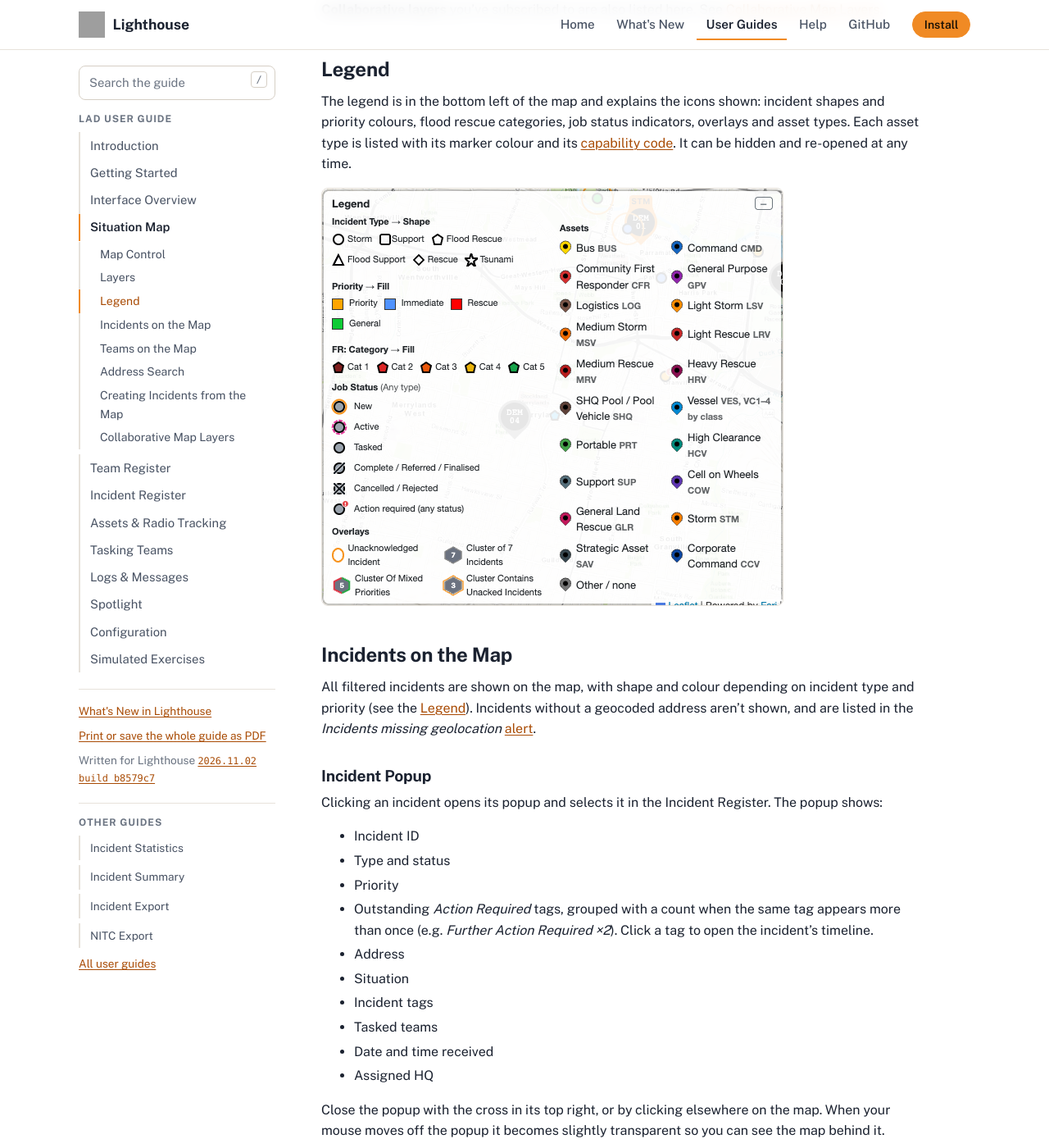
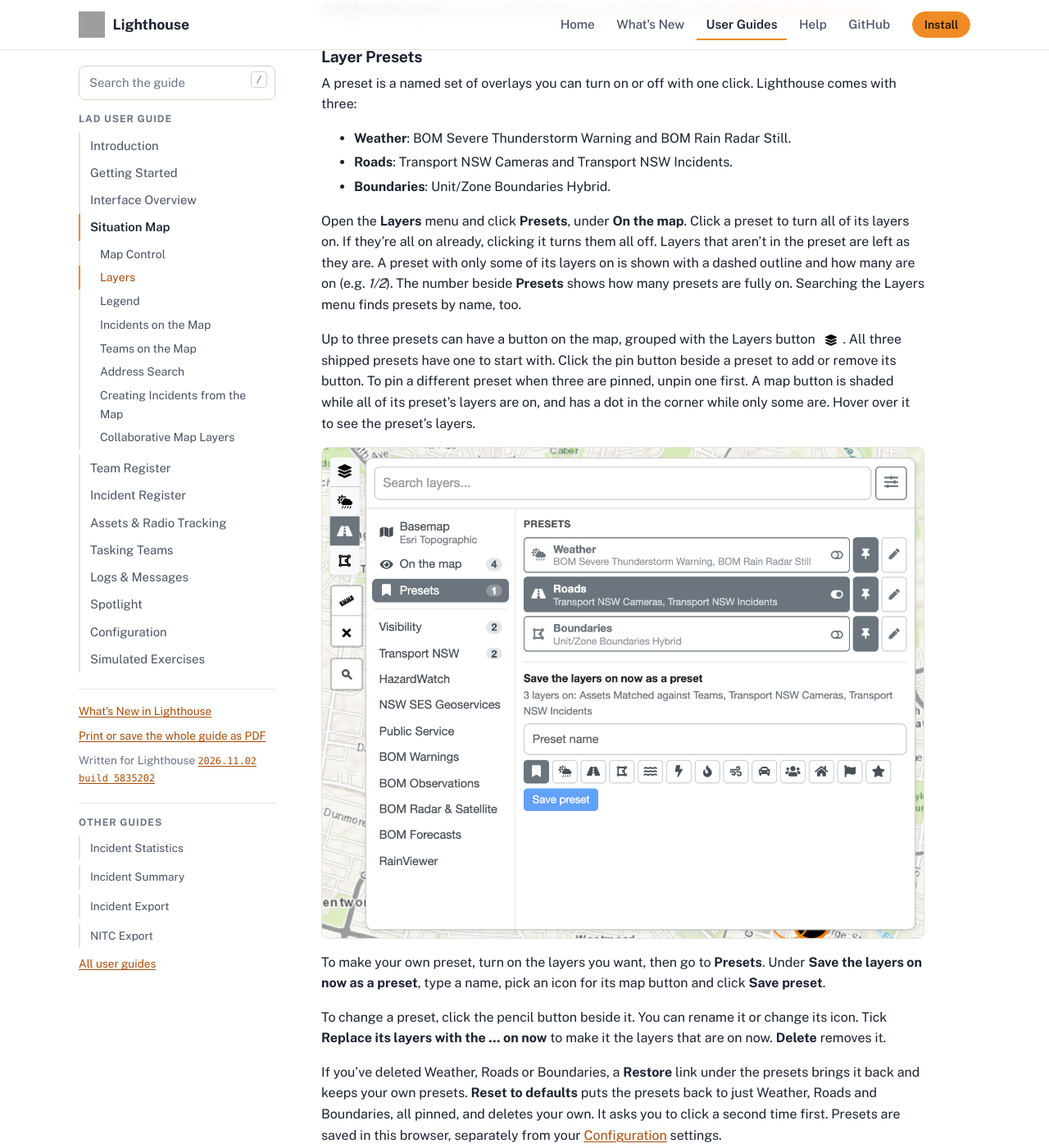
Before and after one commit to NSWSESMembers/lighthouse.ses.nsw.gov.au, a Jekyll site: the page built from preview/guides/lad/situation-map.md, in a window 1280 px wide and 1400 px high, scrolled down 7435 px. Shown: the whole window at 82% size. Built offline with Jekyll 4.4.1, drawn with Linux system fonts in a browser that asks for light colours; some of the changed text lies outside the part shown; grey boxes are pictures that could not be loaded.

Commit message:
Sync preview docs from NSWSESMembers/Lighthouse@5835202 (master-dev)

```diff
--- a/_data/lad_guide_preview.yml
+++ b/_data/lad_guide_preview.yml
@@ -1,2 +1,2 @@
-version_name: "2026.11.02 build b8579c7"
-commit: "b8579c72cf42b7063441e6677502e84508199c7f"
+version_name: "2026.11.02 build 5835202"
+commit: "5835202e6ba5b7c5d7e1fa04aa3aa194c6f7845f"
--- a/preview/guides/lad/situation-map.md
+++ b/preview/guides/lad/situation-map.md
@@ -43,7 +43,7 @@ Measure distances between multiple points. Several separate measurements can be
 
 Layers control what is shown on the map. Open the Layers menu with the layer button <img class="icon" src="images/icon-layers.png" alt="Layers" height="20"> in the top left of the map.
 
-The menu has a list of sections down the left: **Basemap**, **On the map** (every layer that's turned on), then each group of overlays. Click a section to show its layers. A number beside a group shows how many of its layers are on. The menu fits itself to the map and stops above the Legend. On a narrow map the sections become a row of buttons along the top.
+The menu has a list of sections down the left: **Basemap**, **On the map** (every layer that's turned on), **Presets** (see [Layer Presets](#layer-presets)), then each group of overlays. Click a section to show its layers. A number beside a group shows how many of its layers are on. The menu fits itself to the map and stops above the Legend. On a narrow map the sections become a row of buttons along the top.
 
 ### Basemap
 
@@ -141,6 +141,26 @@ Most layers are described by their name. Those that need more explanation:
 - **RainViewer Animated Rainfall Radar**: the last two hours of rainfall radar, played on a loop. While it's on, a small **Radar** bar sits above the [Legend](#legend) with play/pause, the time of the frame showing, and how far that frame is behind the latest one. Click **Radar** to open the step buttons, a slider to drag through the frames, the playback speed and the colour scale (hover over a colour to see its rain or hail level). Click the time badge, or **Latest**, to jump back to the newest frame. New frames are added every few minutes: if you've paused on an earlier frame it stays on that frame, and if you're on the latest it moves on to the new one. The bar remembers whether you left it open. To make the radar more or less see-through, use the [Map layers](configuration.md#map-layers) tab; it starts at 60%.
 
 **Collaborative layers** you've subscribed to are also listed here. See [Collaborative Map Layers](#collaborative-map-layers).
+
+### Layer Presets
+
+A preset is a named set of overlays you can turn on or off with one click. Lighthouse comes with three:
+
+- **Weather**: BOM Severe Thunderstorm Warning and BOM Rain Radar Still.
+- **Roads**: Transport NSW Cameras and Transport NSW Incidents.
+- **Boundaries**: Unit/Zone Boundaries Hybrid.
+
+Open the **Layers** menu and click **Presets**, under **On the map**. Click a preset to turn all of its layers on. If they're all on already, clicking it turns them all off. Layers that aren't in the preset are left as they are. A preset with only some of its layers on is shown with a dashed outline and how many are on (e.g. *1/2*). The number beside **Presets** shows how many presets are fully on. Searching the Layers menu finds presets by name, too.
+
+Up to three presets can have a button on the map, grouped with the Layers button <img class="icon" src="images/icon-layers.png" alt="Layers" height="20">. All three shipped presets have one to start with. Click the pin button beside a preset to add or remove its button. To pin a different preset when three are pinned, unpin one first. A map button is shaded while all of its preset's layers are on, and has a dot in the corner while only some are. Hover over it to see the preset's layers.
+
+![The Presets section of the Layers menu, with Roads on from its map button under the Layers button](images/layer-presets.png)
+
+To make your own preset, turn on the layers you want, then go to **Presets**. Under **Save the layers on now as a preset**, type a name, pick an icon for its map button and click **Save preset**.
+
+To change a preset, click the pencil button beside it. You can rename it or change its icon. Tick **Replace its layers with the ... on now** to make it the layers that are on now. **Delete** removes it.
+
+If you've deleted Weather, Roads or Boundaries, a **Restore** link under the presets brings it back and keeps your own presets. **Reset to defaults** puts the presets back to just Weather, Roads and Boundaries, all pinned, and deletes your own. It asks you to click a second time first. Presets are saved in this browser, separately from your [Configuration](configuration.md) settings.
 
 ## Legend
 
```
Also changed, not shown: preview/guides/lad/configuration.md (+13 -2 lines), preview/whats-new/index.md (+2 -0 lines), preview/guides/lad/images/config-restore-defaults.png, preview/guides/lad/images/layer-presets.png (added).
